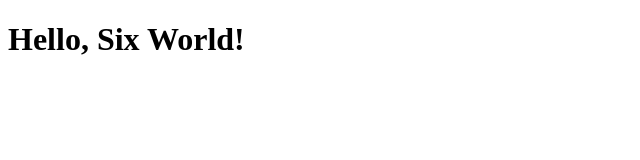
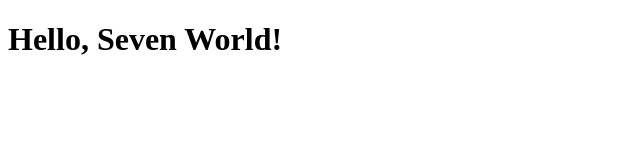
Before and after one commit to jturmo/praycompline-beta, a plain HTML site: page index.html in a window 1280 px wide. Shown: the whole page, without its empty margins (0-640 px from the left). Drawn offline with Linux system fonts and the light colour scheme.

Commit message:
Update index.html 7

```diff
--- a/index.html
+++ b/index.html
@@ -4,6 +4,6 @@
 <title>Hello, World!</title>
 </head>
 <body>
-<h1>Hello, Six World!</h1>
+<h1>Hello, Seven World!</h1>
 </body>
 </html>
```
